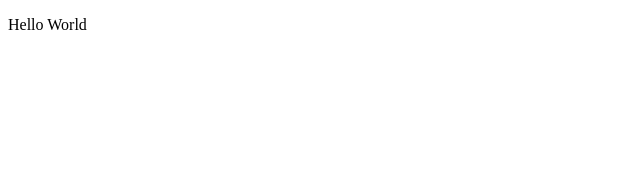
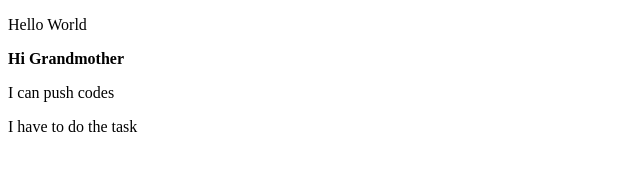
Before and after one commit to Ayman-Jawad/my-second-repo, a plain HTML site: page index.html in a window 1280 px wide. Shown: the whole page, without its empty margins (0-640 px from the left). Drawn offline with Linux system fonts and the light colour scheme.

Commit message:
newborn commit

```diff
--- a/index.html
+++ b/index.html
@@ -8,5 +8,8 @@
 </head>
 <body>
     <p>Hello World</p>
+    <p><strong>Hi Grandmother</strong></p>
+    <p>I can push codes</p>
+    <p>I have to do the task</p>
 </body>
 </html>
```
